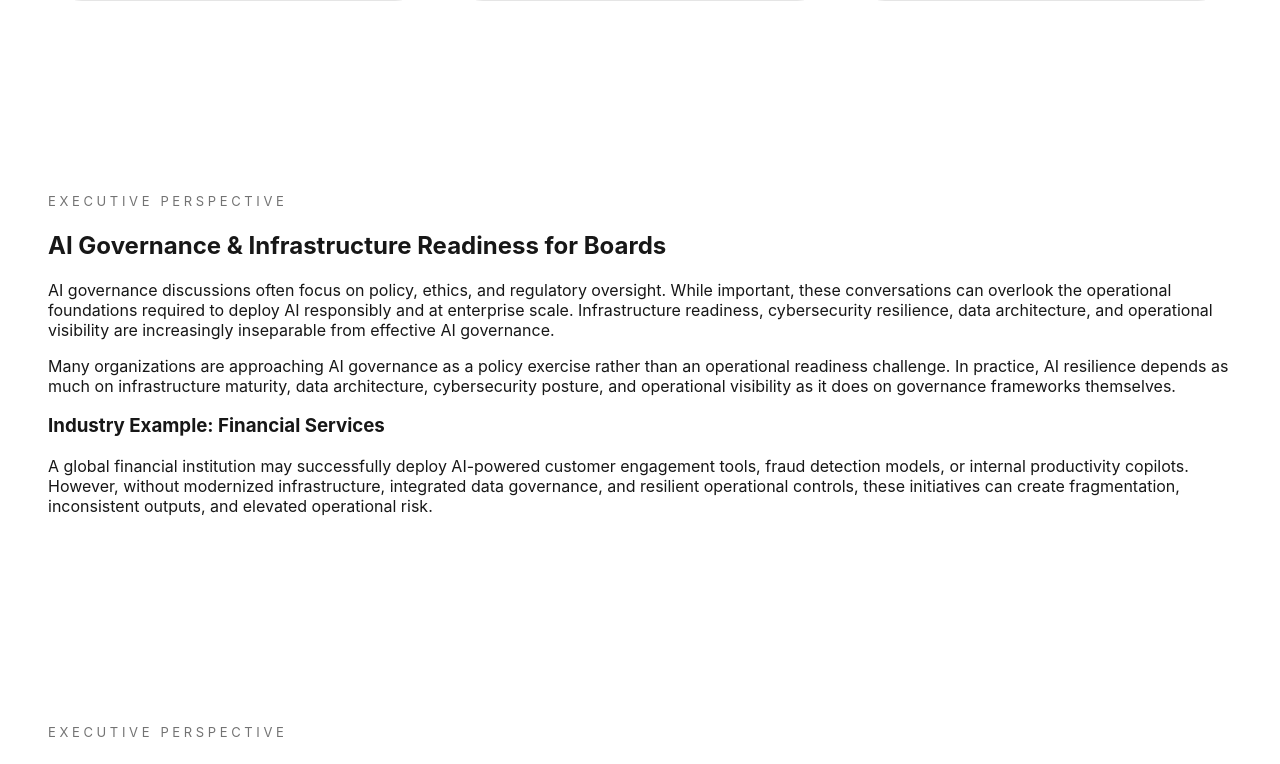
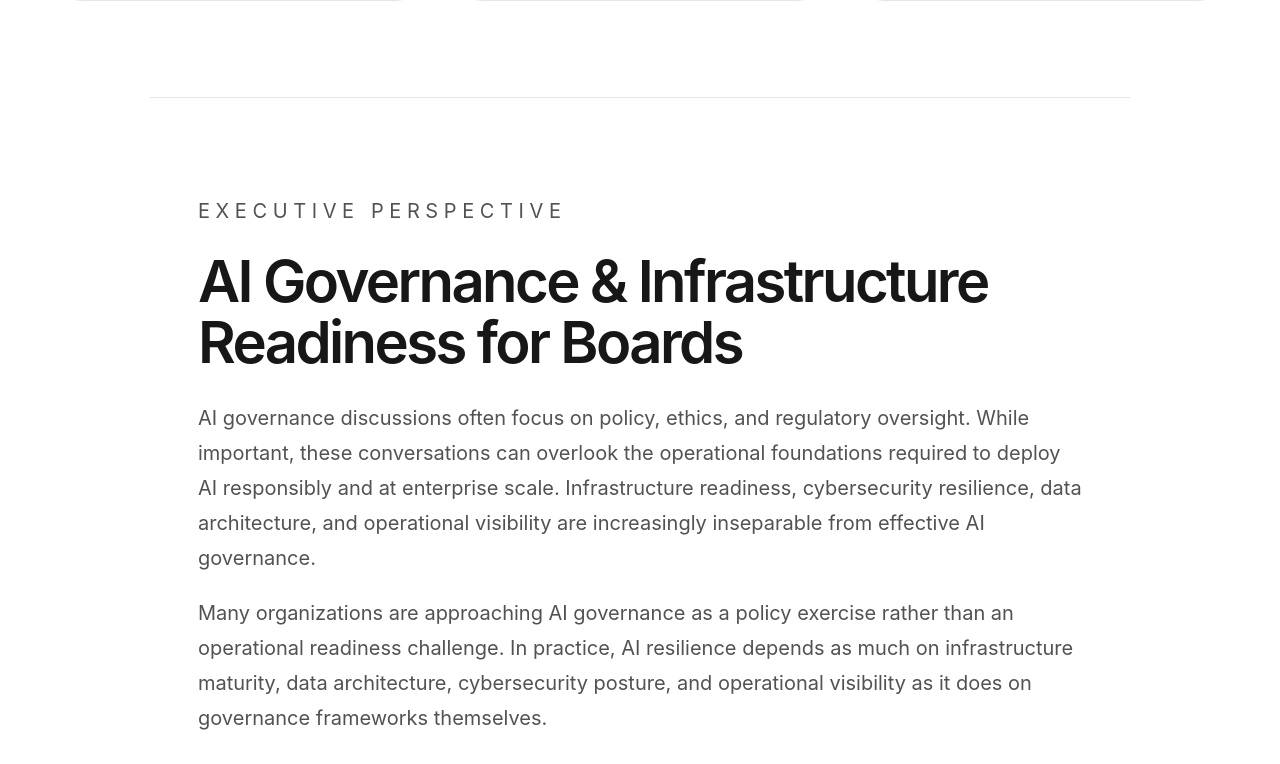
Before and after one commit to AWalker536/hamptonida-website, a React (Vite) app: page / in a window 1280 px wide. Shown: the part 4476-5240 px from the top of the page. Built offline with nearby package versions, Linux system fonts and the light colour scheme.

Commit message:
Update styles.css
adding for insights section

```diff
--- a/src/styles.css
+++ b/src/styles.css
@@ -432,3 +432,28 @@ a {
 .about {
   padding-top: 48px;
 }
+.insight-detail {
+  max-width: 980px;
+  margin: 0 auto;
+  border-top: 1px solid #e5e5e5;
+}
+
+.insight-detail h2 {
+  margin: 0 0 28px;
+  font-size: clamp(38px, 5vw, 58px);
+  line-height: 1.05;
+  letter-spacing: -0.045em;
+  font-weight: 600;
+}
+
+.insight-detail h3 {
+  margin: 42px 0 16px;
+  font-size: 24px;
+  letter-spacing: -0.02em;
+}
+
+.insight-detail p {
+  font-size: 20px;
+  line-height: 1.75;
+  color: #525252;
+}
```
